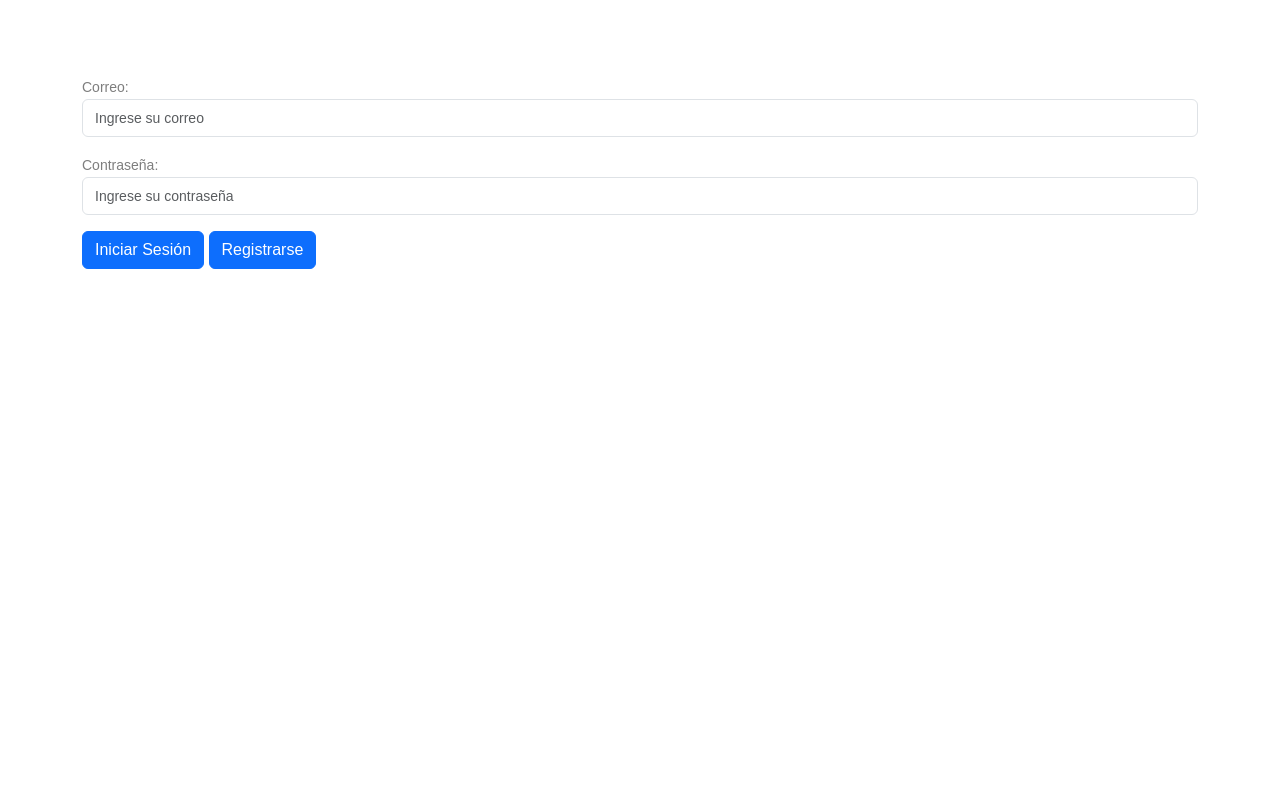
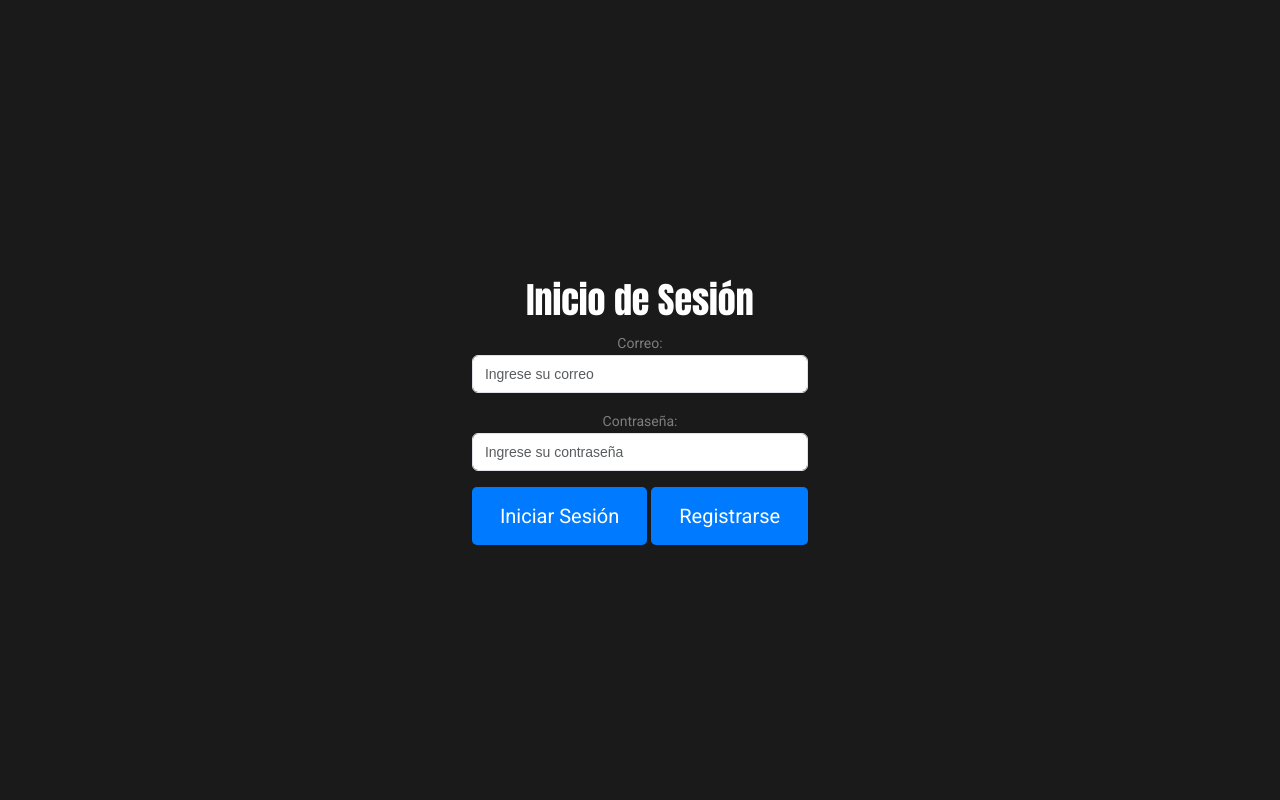
Before and after one commit to KevinRamirezS/Proyecto-de-Ambiente-Web, a PHP site: page /ingresar.php in a window 1280 px wide. Run offline with PHP 8.4, Linux system fonts and the light colour scheme; some web fonts are replaced.

Commit message:
Detalle CSS

```diff
--- /dev/null
+++ b/Css/iniciarsesion.css
@@ -0,0 +1,75 @@
+body {
+    font-family: 'Roboto', sans-serif;
+    background-color: #1a1a1a;
+    margin: 0;
+    display: flex;
+    justify-content: center;
+    align-items: center;
+    height: 100vh;
+  }
+
+  .contenido {
+    text-align: center;
+    color: #fff;
+  }
+
+  .formulario {
+    background-color: rgba(0, 0, 0, 0.8);
+    padding: 40px;
+    border-radius: 10px;
+    box-shadow: 0px 4px 8px rgba(0, 0, 0, 0.2);
+    width: 400px; /* Ajusta el ancho del formulario */
+  }
+
+  .formulario h1 {
+    font-size: 32px;
+    margin-bottom: 20px;
+    color: #00aaff;
+  }
+
+  .form-group {
+    margin-bottom: 25px;
+  }
+
+  .form-group label {
+    display: block;
+    margin-bottom: 10px;
+    font-size: 18px;
+    color: #fff;
+  }
+
+  .form-group input {
+    width: 100%;
+    padding: 15px;
+    background-color: rgba(255, 255, 255, 0.2);
+    border: none;
+    border-radius: 5px;
+    color: #fff;
+    font-size: 16px;
+  }
+
+  .form-group input:focus {
+    background-color: rgba(255, 255, 255, 0.3);
+    outline: none;
+  }
+
+  .btn-primary {
+    background-color: #007bff;
+    color: white;
+    padding: 14px 28px;
+    border: none;
+    border-radius: 5px;
+    cursor: pointer;
+    font-size: 20px;
+    transition: background-color 0.3s ease-in-out, transform 0.3s ease-in-out;
+  }
+
+  .btn-primary:hover {
+    background-color: #0056b3;
+    transform: scale(1.05);
+  }
+
+  /* Añadido para separar los elementos */
+  .formulario .form-group {
+    margin-bottom: 30px;
+  }
--- a/ingresar.php
+++ b/ingresar.php
@@ -8,6 +8,7 @@
     <link href="https://fonts.googleapis.com/css2?family=Roboto:wght@400;700&display=swap" rel="stylesheet">
     <link href="https://cdn.jsdelivr.net/npm/bootstrap@5.3.0-alpha1/dist/css/bootstrap.min.css" rel="stylesheet">
     <link rel="stylesheet" href="Css/style.css">
+    <link rel="stylesheet" href="Css/iniciarsesion.css">
     <title>Iniciar Sesion</title>
 
 </head>
```
